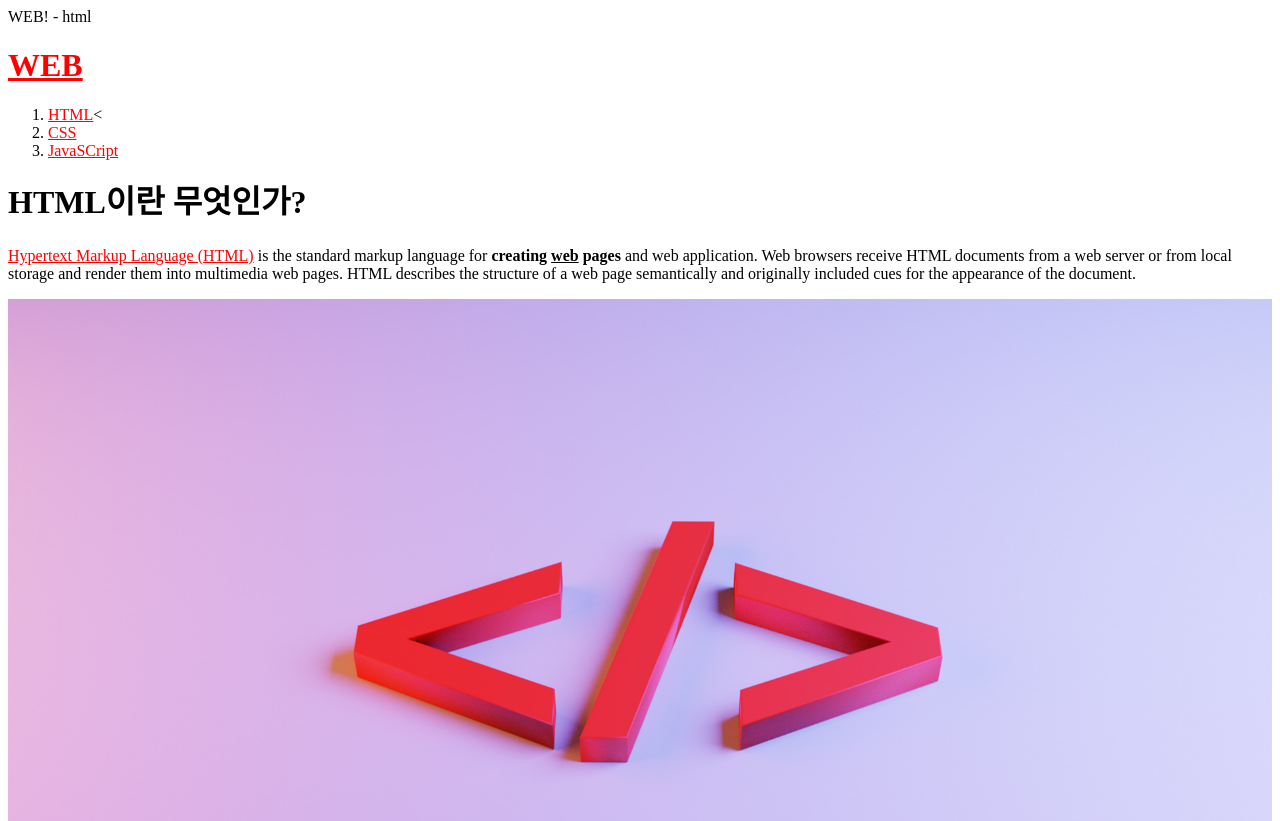
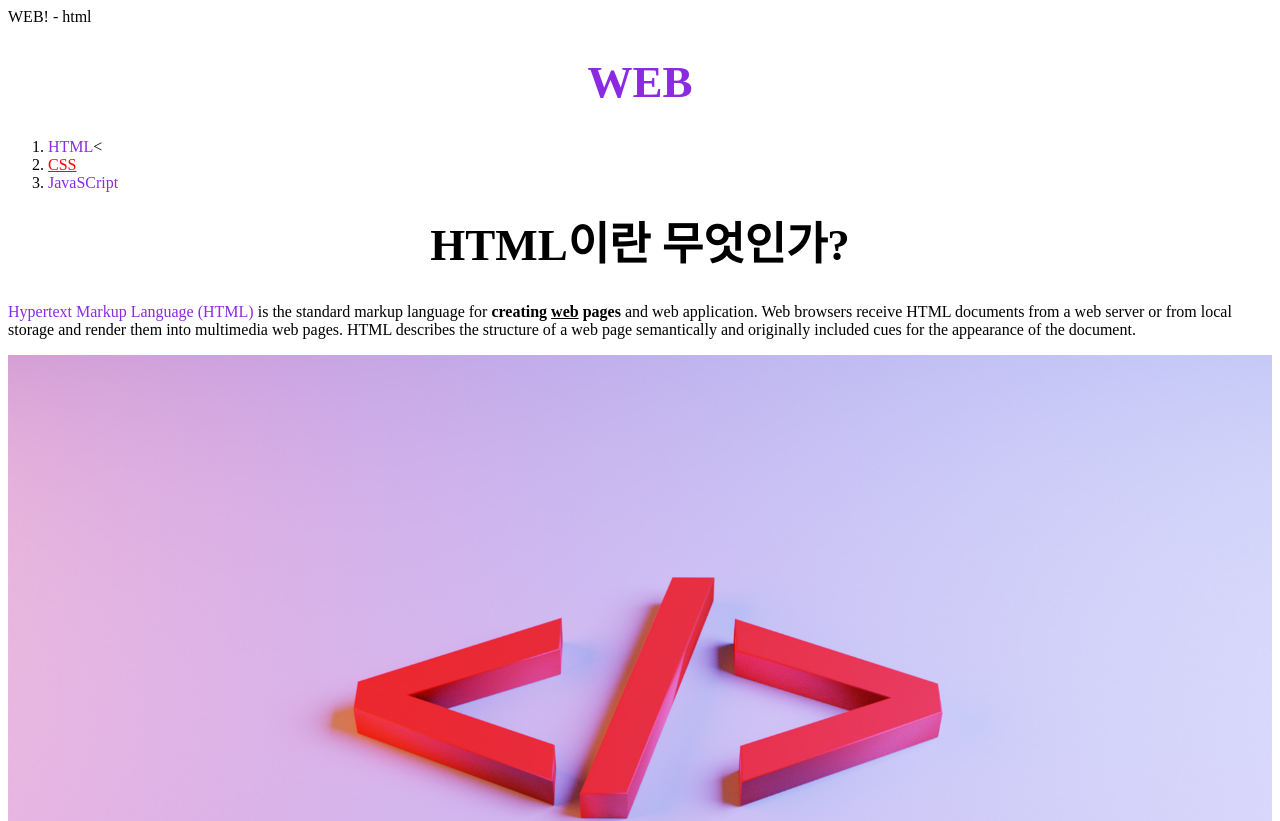
Before and after one commit to doma17/programming-homework, a plain HTML site: page 2021.10.html/WEB1/1.html in a window 1280 px wide. Shown: the top 821 px of the page. Drawn offline with Linux system fonts and the light colour scheme.

Commit message:
add box.html

```diff
--- a/2021.10.html/WEB1/1.html
+++ b/2021.10.html/WEB1/1.html
@@ -5,7 +5,12 @@
         <meta charset="utf-8">
         <style>
             a {
-                color:red;
+                color:blueviolet;
+                text-decoration: none;
+            }
+            h1 {
+                font-size:45px;
+                text-align:center;
             }
         </style>
     </head>
@@ -14,8 +19,8 @@
             <a href="index.html">WEB</a>
         </h1>
         <ol>
-            <li><a href="1.html">HTML<a></a><</li>
-            <li><a href="2.html">CSS</a></li>
+            <li><a href="1.html">HTML</a><</li>
+            <li><a href="2.html" style="color:red;text-decoration:underline">CSS</a></li>
             <li><a href="3.html">JavaSCript</a></li>
         </ol>
 
```
Also changed, not shown: 2021.10.html/WEB2/box.html (added, +17 -0 lines).
